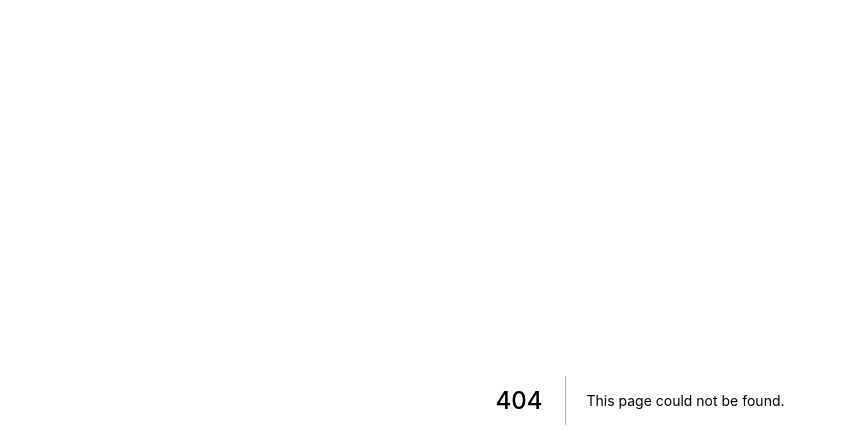
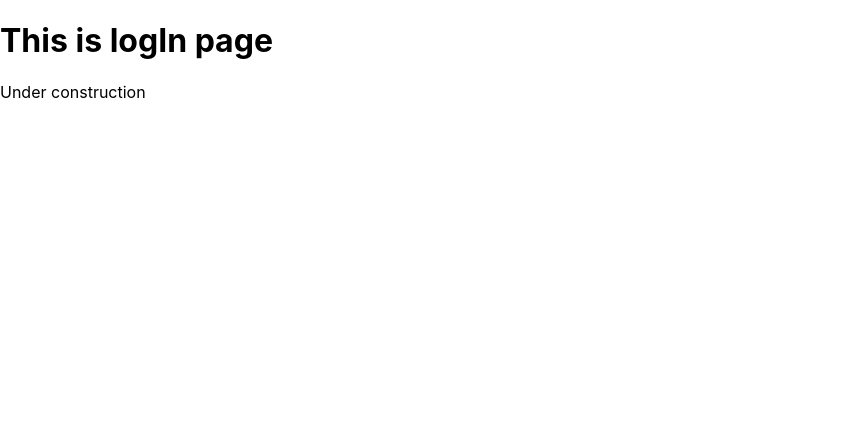
Before and after one commit to razuahmedjoy/Learning-school, a Next.js app: page /Login in a window 1280 px wide. Before the commit this address had no page. Shown: the top 448 px of the page, without its empty margins (0-846 px from the left). Built offline with nearby package versions, Linux system fonts and the light colour scheme.

Commit message:
page setUp logIn

```diff
--- /dev/null
+++ b/pages/Login.js
@@ -0,0 +1,12 @@
+import React from 'react';
+
+const Login = () => {
+    return (
+        <div>
+            <h1>This is logIn page</h1>
+            <p>Under construction</p>
+        </div>
+    );
+};
+
+export default Login;
```
